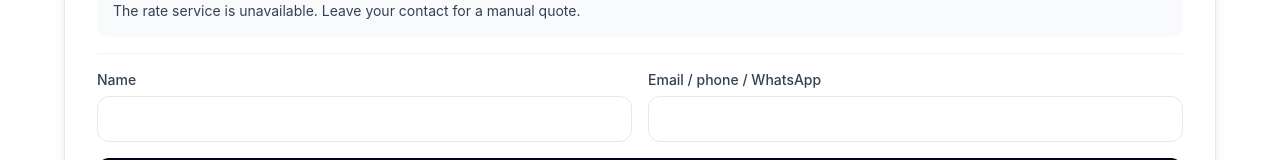
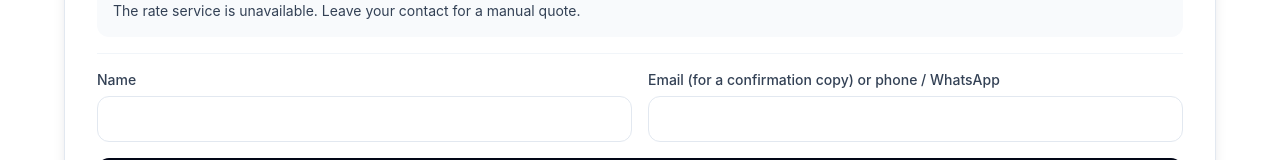
Before and after one commit to Bion3/txmh-eurasia-landing, a React (Vite) app: page / in a window 1280 px wide. Both pictures are taken after typing "Sample", "Sample" into the empty fields and a click on the button "Check price". Shown: the part 917-1077 px from the top of the page. Built offline with nearby package versions, Linux system fonts and the light colour scheme; no server answers.

Commit message:
ui(quote): explain shared customer email, offer 100km pickup estimate distance input

```diff
--- a/src/components/PublicQuoteFlow.jsx
+++ b/src/components/PublicQuoteFlow.jsx
@@ -5,7 +5,7 @@ import {leadsApi} from '../api/leads';
 import {usePersistentFormDraft} from '../hooks/usePersistentFormDraft';
 import {captureAcquisitionAttribution} from '../lib/acquisitionAttribution';
 
-const empty = {pol:'',pod:'',containerType:'FCL',containerSize:'',equipment:'',quantity:'',volume:'',weight:'',serviceScope:'port_to_port',cargo:'',notes:'',name:'',contact:''};
+const empty = {pol:'',pod:'',containerType:'FCL',containerSize:'',equipment:'',quantity:'',volume:'',weight:'',pickupDistanceKm:'',serviceScope:'port_to_port',cargo:'',notes:'',name:'',contact:''};
 const inputClass='w-full min-w-0 rounded-xl border border-slate-200 bg-white px-3 py-3 text-sm outline-none focus:border-blue-500 focus:ring-2 focus:ring-blue-100';
 export default function PublicQuoteFlow({locale='en'}) {
  const zh=locale==='zh', t=(a,b)=>zh?a:b;
@@ -27,6 +27,7 @@ export default function PublicQuoteFlow({locale='en'}) {
  async function calculate(event){
   event.preventDefault();const current=++revision.current;setMessage('');setEstimate(null);setContactOpen(false);
   if(!form.pol.trim()||!form.pod.trim())return setMessage(t('请填写起始地和目的地。','Enter origin and destination.'));
+  if(form.pickupDistanceKm!==''&&(!Number.isFinite(Number(form.pickupDistanceKm))||Number(form.pickupDistanceKm)<0))return setMessage(t('距离必须是非负公里数。','Distance must be a non-negative number of kilometers.'));
   if(form.containerType==='FCL'&&form.quantity!==''&&(!Number.isInteger(Number(form.quantity))||Number(form.quantity)<1))return setMessage(t('箱量须为正整数。','Container quantity must be a positive integer.'));
   setStatus('loading');
   try{const result=await getPublicQuoteEstimate(form);if(current!==revision.current)return;setEstimate(result);setStatus(result?'matched':'unmatched');if(!result)setContactOpen(true);}
@@ -38,8 +39,8 @@ export default function PublicQuoteFlow({locale='en'}) {
   if(!form.name.trim()||!(email?/^[^\s@]+@[^\s@]+\.[^\s@]+$/.test(contact):contact.replace(/\D/g,'').length>=5))return setMessage(t('请填写姓名和有效邮箱或电话。','Enter your name and a valid email or phone number.'));
   setSending(true);setMessage('');
   try{
-   const result=await leadsApi.createPublic({...captureAcquisitionAttribution({defaultSourceType:'website_form',touchpoint:'unified_quote'}).leadFields,contact_name:form.name.trim(),company_name:form.name.trim(),email:email?contact:null,phone:email?null:contact,origin:form.pol,destination:form.pod,cargo_desc:form.cargo||null,volume_cbm:Number(form.volume)||0,weight_kg:Number(form.weight)||0,source_type:'website_form',transport_mode_interest:'rail',shipment_type_interest:form.containerType==='FCL'?'FCL':'LCL',status:'new',message:JSON.stringify({source:location.pathname,service:form.containerType,scope:form.serviceScope,container:form.containerSize||'auto',equipment:form.equipment||'auto',quantity:form.quantity||1,notes:form.notes,estimate:estimate?{quoteId:estimate.quoteId,currency:estimate.currency,low:estimate.low,high:estimate.high,rateOnly:estimate.rateOnly,railSubtotal:estimate.railSubtotal,partial:estimate.partial,shipmentFee:estimate.shipmentFee,optionalPickup:estimate.optionalPickup,missingCosts:estimate.missingCosts,indicative:estimate.indicative,validFrom:estimate.validFrom}:null})});
-   setMessage(result.data.notificationStatus==='sent'?t('询盘已保存，已通知销售。','Inquiry saved and sales notified.'):t('询盘已保存，邮件通知待确认，无需重复提交。','Inquiry saved. Email notification is unconfirmed; please do not resubmit.'));
+   const result=await leadsApi.createPublic({...captureAcquisitionAttribution({defaultSourceType:'website_form',touchpoint:'unified_quote'}).leadFields,contact_name:form.name.trim(),company_name:form.name.trim(),email:email?contact:null,phone:email?null:contact,origin:form.pol,destination:form.pod,cargo_desc:form.cargo||null,volume_cbm:Number(form.volume)||0,weight_kg:Number(form.weight)||0,source_type:'website_form',transport_mode_interest:'rail',shipment_type_interest:form.containerType==='FCL'?'FCL':'LCL',status:'new',message:JSON.stringify({source:location.pathname,service:form.containerType,scope:form.serviceScope,container:form.containerSize||'auto',equipment:form.equipment||'auto',quantity:form.quantity||1,pickupDistanceKm:form.pickupDistanceKm||null,notes:form.notes,estimate:estimate?{quoteId:estimate.quoteId,currency:estimate.currency,low:estimate.low,high:estimate.high,rateOnly:estimate.rateOnly,railSubtotal:estimate.railSubtotal,partial:estimate.partial,shipmentFee:estimate.shipmentFee,optionalPickup:estimate.optionalPickup,missingCosts:estimate.missingCosts,indicative:estimate.indicative,validFrom:estimate.validFrom}:null})});
+   setMessage(result.data.notificationStatus==='sent'?t(email?'询盘已保存，已向客户邮箱和业务邮箱发送同一封邮件，请使用“回复全部”沟通。':'询盘已保存，已邮件通知业务人员；如需客户邮件副本，请提供邮箱。',email?'Inquiry saved. Customer and sales share one email conversation; use Reply All.':'Inquiry saved. Sales was notified; enter an email to receive a customer copy.'):t('询盘已保存，邮件通知待确认，无需重复提交。','Inquiry saved. Email notification is unconfirmed; please do not resubmit.'));
    setStatus('submitted');setContactOpen(false);draft.clearDraft({...form,name:'',contact:''});
   }catch{setMessage(t('提交结果未确认，信息已保留。请稍后重试或联系销售。','Submission is unconfirmed. Your details are preserved; retry later or contact sales.'));}
   finally{setSending(false);}
@@ -55,7 +56,7 @@ export default function PublicQuoteFlow({locale='en'}) {
     {fields('pod',t('目的地','Destination'),{required:true,placeholder:t('例如：汉堡','e.g. Hamburg')})}
     <label className="grid gap-1.5 text-sm font-medium text-slate-700"><span>{t('运输方式','Shipment')}</span><select className={inputClass} value={form.containerType} onChange={e=>change('containerType',e.target.value)}><option value="FCL">{t('铁路整箱','Rail FCL')}</option><option value="LCL">{t('铁路拼箱','Rail LCL')}</option></select></label>
     <label className="grid gap-1.5 text-sm font-medium text-slate-700"><span>{t('服务范围','Service scope')}</span><select className={inputClass} value={form.serviceScope} onChange={e=>change('serviceScope',e.target.value)}>{Object.entries(scopes).map(([value,label])=><option key={value} value={value}>{label}</option>)}</select></label>
-    {form.containerType==='LCL'&&<>{fields('volume',t('体积（CBM，选填）','Volume (CBM, optional)'),{type:'number',min:'0.001',step:'any'})}{fields('weight',t('毛重（KG，选填）','Weight (KG, optional)'),{type:'number',min:'0.001',step:'any'})}</>}
+    {form.containerType==='LCL'&&<>{fields('volume',t('体积（CBM，选填）','Volume (CBM, optional)'),{type:'number',min:'0.001',step:'any'})}{fields('weight',t('毛重（KG，选填）','Weight (KG, optional)'),{type:'number',min:'0.001',step:'any'})}{form.serviceScope==='door_to_station'&&fields('pickupDistanceKm',t('提货地距收货仓公路距离（公里，选填；100公里内适用通用提货价）','Pickup to receiving warehouse (road km, optional; standard rate within 100 km)'),{type:'number',min:0,step:'any'})}</>}
    </fieldset>
    <details className="rounded-xl bg-slate-50 px-4 py-3"><summary className="cursor-pointer text-sm text-slate-600">{t('更多信息（选填）','More details (optional)')}</summary><div className="mt-4 grid gap-4 sm:grid-cols-2">
     {form.containerType==='FCL'&&<><label className="grid gap-1.5 text-sm"><span>{t('箱型','Container')}</span><select className={inputClass} value={form.containerSize} onChange={e=>change('containerSize',e.target.value)}><option value="">{t('自动匹配','Auto match')}</option>{['40HQ','40GP','20GP','45HQ'].map(value=><option key={value}>{value}</option>)}</select></label><label className="grid gap-1.5 text-sm"><span>{t('用箱方式','Container ownership')}</span><select className={inputClass} value={form.equipment} onChange={e=>change('equipment',e.target.value)}><option value="">{t('自动匹配','Auto match')}</option><option value="SOC">SOC</option><option value="COC">COC</option></select></label>{fields('quantity',t('箱量（默认 1 箱）','Quantity (default 1)'),{type:'number',min:1,step:1})}</>}
@@ -69,7 +70,7 @@ export default function PublicQuoteFlow({locale='en'}) {
    {estimate&&!contactOpen&&status!=='submitted'&&<button onClick={()=>setContactOpen(true)} className="mt-3 w-full rounded-xl border border-blue-200 px-4 py-3 font-semibold text-blue-700">{t('请人工确认报价','Request a firm quote')}</button>}
    {message&&<p role="status" className="mt-3 rounded-xl bg-slate-50 p-4 text-sm">{message}</p>}
   </div>
-  {contactOpen&&<form onSubmit={submit} className="mt-4 space-y-4 border-t border-slate-100 pt-4"><div className="grid gap-4 sm:grid-cols-2">{fields('name',t('联系人','Name'),{required:true,disabled:sending})}{fields('contact',t('邮箱 / 电话 / WhatsApp','Email / phone / WhatsApp'),{required:true,disabled:sending})}</div><button disabled={sending} className="w-full rounded-xl bg-slate-950 px-4 py-3 font-semibold text-white disabled:opacity-50">{sending?t('正在提交…','Submitting…'):t('提交人工询盘','Send inquiry')}</button></form>}
+  {contactOpen&&<form onSubmit={submit} className="mt-4 space-y-4 border-t border-slate-100 pt-4"><div className="grid gap-4 sm:grid-cols-2">{fields('name',t('联系人','Name'),{required:true,disabled:sending})}{fields('contact',t('邮箱（收取确认邮件）或电话 / WhatsApp','Email (for a confirmation copy) or phone / WhatsApp'),{required:true,disabled:sending})}</div><button disabled={sending} className="w-full rounded-xl bg-slate-950 px-4 py-3 font-semibold text-white disabled:opacity-50">{sending?t('正在提交…','Submitting…'):t('提交人工询盘','Send inquiry')}</button></form>}
   <p className="mt-4 text-xs text-slate-400">{t('预估价仅供参考，最终以确认的服务范围和正式报价为准。','Indicative pricing; final scope and quotation require confirmation.')}</p>
  </section>;
 }
```
